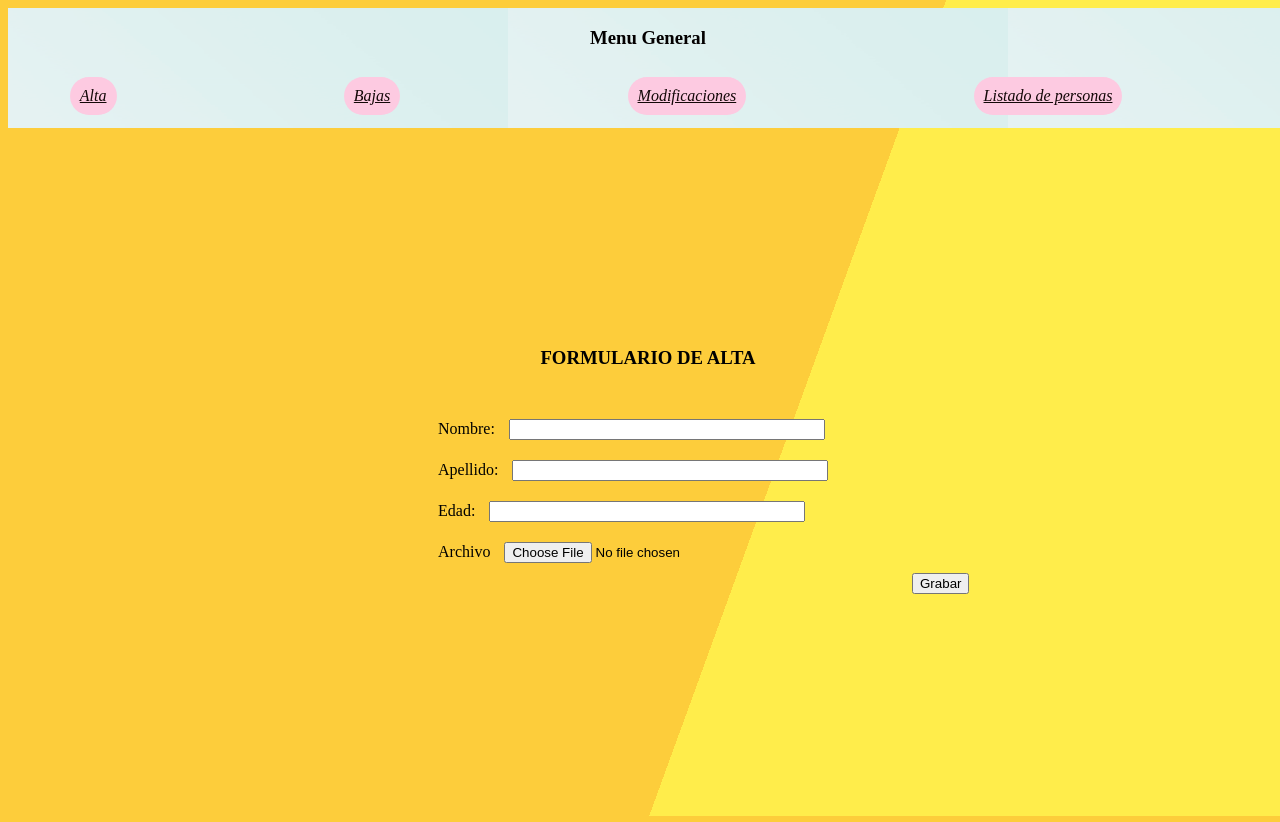
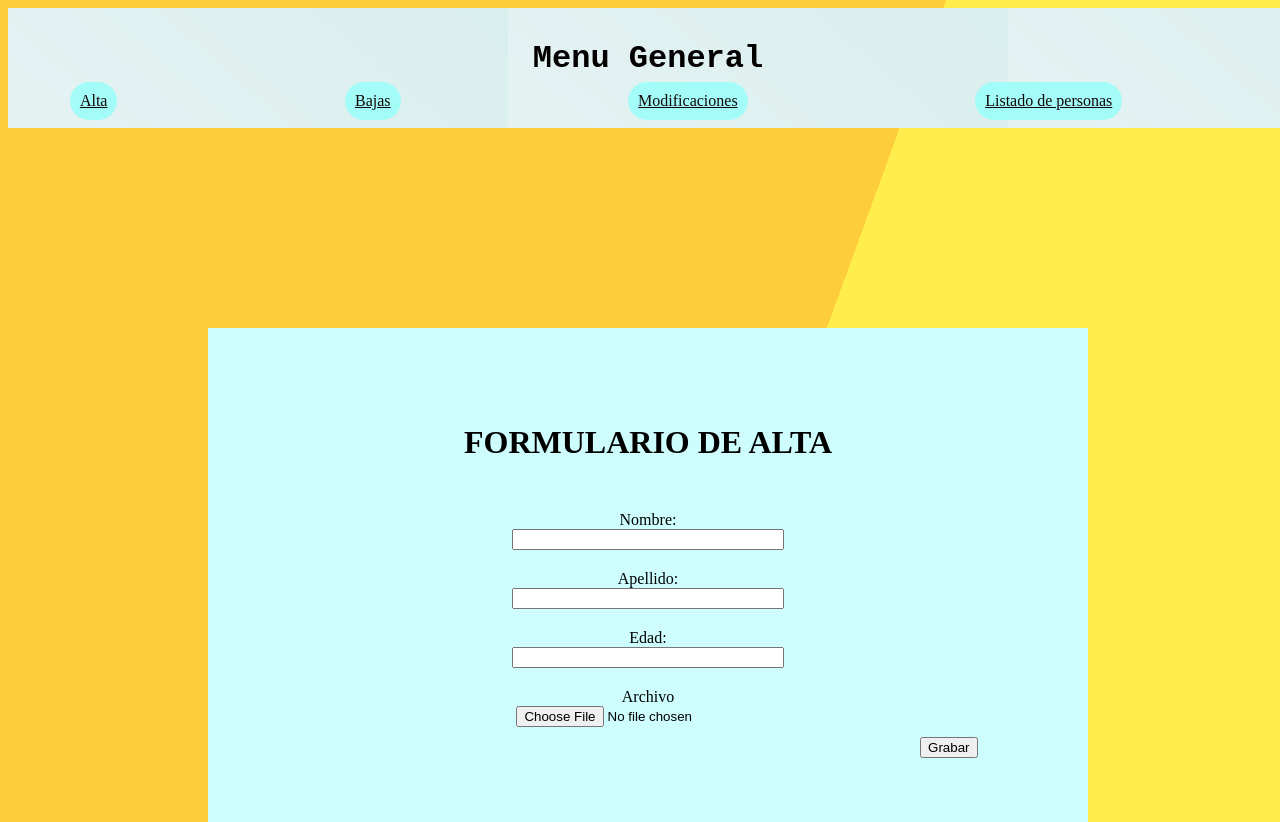
Before and after one commit to danteuri/PhpEjemplo-subirArchivoABase, a PHP site: page /forms/form-altas.php in a window 1280 px wide. Run offline with PHP 8.4, Linux system fonts and the light colour scheme.

Commit message:
no se que
no se que

```diff
--- a/css/formAltas.css
+++ b/css/formAltas.css
@@ -2,11 +2,15 @@
     margin: 200px;
     display: flex;
     flex-direction: column;
+    background-image: url("head213.jpg");
+    padding: 5%;
+    outline-color: rgb(0, 0, 0);
 }
 
 .altaTitulo{
     text-align: center;
     margin-bottom: 40px;
+    font-size: xx-large;
 }
 
 .altaInput{
@@ -14,6 +18,9 @@
     align-content: center;
     flex-direction: column;
     align-items:center;
+    text-align: center;
+    min-height: 0%;
+
 }
 
 .grupoInputs{
--- a/css/menu.css
+++ b/css/menu.css
@@ -7,20 +7,21 @@ body{
     display: flex;
     flex-direction: column;
     background-color: #77dd77;
-    background-color: #77dd77;
     height: 120px;
     background-image: url("header2.png");
 }
 
 .titulo{
     text-align: center;
+    font-size: xx-large;
+    min-height: 0%;
     color: rgb(3, 0, 0);
+    font-family: 'Courier New', Courier, monospace;
 }
 
 .menu{
     display: flex;
     justify-content: space-around;
-    font-style: italic;
 }
 
 .menu a{
@@ -28,11 +29,9 @@ body{
     text-transform: initial;
     padding: 10px;
     color: rgb(19, 7, 7);
-    background-color: #fdcae1;
     margin: 10px;
     border-radius: 1cm;
-    background-color: rgb(226, 121, 24);
-    background-color: #fdcae1;
+    background-color: rgba(151, 255, 250, 0.82);
     margin: 10px;
     border-radius: 1cm;
 }
--- a/forms/form-altas.php
+++ b/forms/form-altas.php
@@ -16,22 +16,22 @@ include '../code/menu.php';
 	<form class="altaInput" action="../code/altas.php" method="POST" enctype="multipart/form-data">
 
 		<div class="grupoInputs">
-		<label for="nombre">Nombre:</label>
+		<label for="nombre">Nombre:</label><br>
 		<input type="text" name="nombre"><br>
         </div>
 
 		<div class="grupoInputs">
-		<label for="apellido">Apellido:</label>
+		<label for="apellido">Apellido:</label><br>
 		<input type="text" name="apellido"><br>
 		</div>
 
 		<div class="grupoInputs">
-		<label for="edad">Edad:</label>
+		<label for="edad">Edad:</label><br>
 		<input type="number" name="edad"><br>
 	    </div>
 
 		<div class="grupoInputs">
-		<label for="foto">Archivo</label>
+		<label for="foto">Archivo</label><br>
 		<input type="file" name="foto"><br>
 	    </div>
 
```
Also changed, not shown: css/head213.jpg (added).
